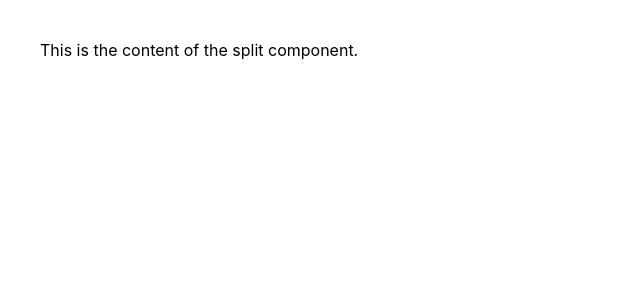
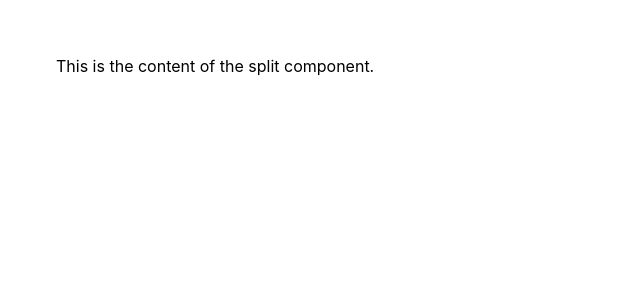
Before and after one commit to john-azzaro/Study-React-Components, a React (Create React App) app in the folder component-test/: page / in a window 1280 px wide. Shown: the top 300 px of the page, without its empty margins (0-640 px from the left). Built offline with nearby package versions, Linux system fonts and the light colour scheme.

Commit message:
added stylization and importation

```diff
--- a/component-test/src/App.js
+++ b/component-test/src/App.js
@@ -1,6 +1,6 @@
 import React from 'react';
 import Split from './composition/Split';
-import './App.css'
+import './App.css';
 
 
 function App() {
--- /dev/null
+++ b/component-test/src/composition/Split.css
@@ -0,0 +1,4 @@
+.split {
+  flex: 1;
+  padding: 1em;
+}
--- a/component-test/src/composition/Split.js
+++ b/component-test/src/composition/Split.js
@@ -1,4 +1,5 @@
 import React from 'react';
+import './Split.css';
 
 function Split() {
   return (
```
Also changed, not shown: 1 other file (tests, documents, lock files or other folders).
